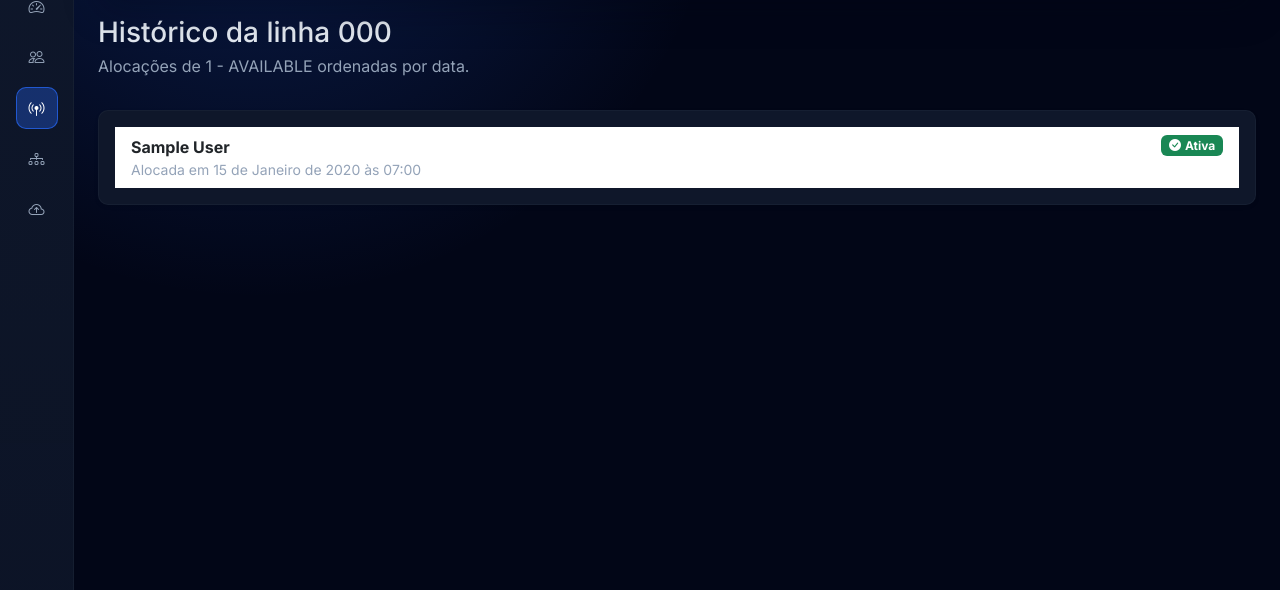
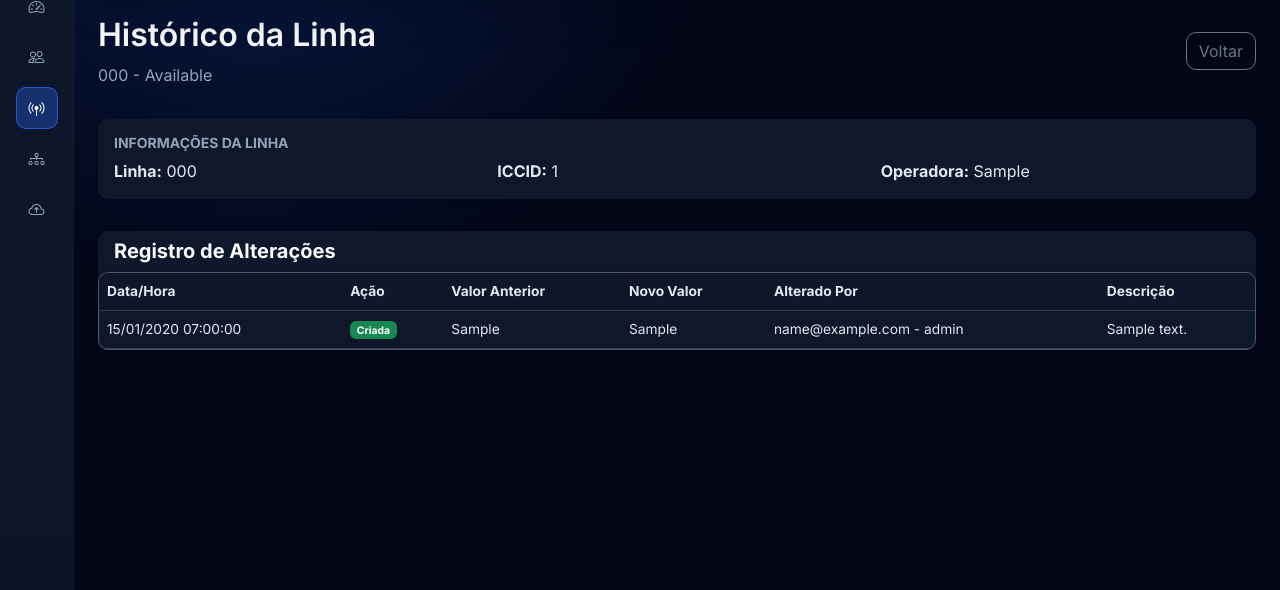
Before and after one commit to andresouza701/lineops, a Django app: page /telecom/phonelines/1/history/ in a window 1280 px wide. Shown: the part 94-684 px from the top of the page. Run offline with Django 5.2, Linux system fonts and the light colour scheme; a user stored in the database is signed in; tables that the repository leaves empty hold one stand-in row (values such as "Sample post").

Commit message:
feat: Implementar sistema de auditoria completo para PhoneLine
- Adicionar modelo PhoneLineHistory para rastrear todas alterações
- Criar signals automáticos para capturar mudanças (status, SIMCARD, employee, alocação, exclusão)
- Implementar PhoneLineHistoryView com acesso restrito a admins
- Atualizar template de histórico com tabela completa de alterações
- Adicionar botão 'Histórico' na interface de alocações (visível apenas para admins)
- Registrar signals no telecom/apps.py

```diff
--- a/telecom/apps.py
+++ b/telecom/apps.py
@@ -4,3 +4,6 @@ from django.apps import AppConfig
 class TelecomConfig(AppConfig):
     default_auto_field = "django.db.models.BigAutoField"
     name = "telecom"
+
+    def ready(self):
+        import telecom.signals  # noqa
--- a/telecom/models.py
+++ b/telecom/models.py
@@ -1,3 +1,4 @@
+from django.conf import settings
 from django.db import models
 
 
@@ -64,3 +65,57 @@ class PhoneLine(models.Model):
             models.Index(fields=["phone_number"]),
             models.Index(fields=["status", "is_deleted"]),
         ]
+
+
+class PhoneLineHistory(models.Model):
+    """Histórico de alterações nas linhas telefônicas"""
+
+    class ActionType(models.TextChoices):
+        CREATED = "CREATED", "Criada"
+        STATUS_CHANGED = "STATUS_CHANGED", "Status alterado"
+        SIMCARD_CHANGED = "SIMCARD_CHANGED", "SIM card alterado"
+        EMPLOYEE_CHANGED = "EMPLOYEE_CHANGED", "Usuário alterado"
+        DELETED = "DELETED", "Excluída"
+        ALLOCATED = "ALLOCATED", "Alocada"
+        RELEASED = "RELEASED", "Liberada"
+
+    phone_line = models.ForeignKey(
+        "PhoneLine",
+        on_delete=models.CASCADE,
+        related_name="history",
+        verbose_name="Linha",
+    )
+
+    action = models.CharField(
+        max_length=20, choices=ActionType.choices, verbose_name="Ação"
+    )
+
+    old_value = models.TextField(blank=True, null=True, verbose_name="Valor anterior")
+    new_value = models.TextField(blank=True, null=True, verbose_name="Novo valor")
+
+    changed_by = models.ForeignKey(
+        settings.AUTH_USER_MODEL,
+        on_delete=models.SET_NULL,
+        null=True,
+        blank=True,
+        verbose_name="Alterado por",
+    )
+
+    changed_at = models.DateTimeField(auto_now_add=True, verbose_name="Data/Hora")
+
+    description = models.TextField(blank=True, verbose_name="Descrição")
+
+    class Meta:
+        ordering = ["-changed_at"]
+        verbose_name = "Histórico de Linha"
+        verbose_name_plural = "Históricos de Linhas"
+        indexes = [
+            models.Index(fields=["phone_line", "-changed_at"]),
+            models.Index(fields=["-changed_at"]),
+        ]
+
+    def __str__(self):
+        return (
+            f"{self.phone_line.phone_number} - "
+            f"{self.get_action_display()} - {self.changed_at}"
+        )
--- a/telecom/views.py
+++ b/telecom/views.py
@@ -21,7 +21,7 @@ from core.mixins import RoleRequiredMixin, StandardPaginationMixin
 from users.models import SystemUser
 
 from .forms import PhoneLineForm
-from .models import PhoneLine, SIMcard
+from .models import PhoneLine, PhoneLineHistory, SIMcard
 
 
 class SIMCardFilterForm(forms.Form):
@@ -178,37 +178,22 @@ class PhoneLineHistoryView(RoleRequiredMixin, DetailView):
     model = PhoneLine
     template_name = "telecom/phoneline_history.html"
     context_object_name = "phone_line"
+    paginate_by = 50
 
     def get_queryset(self):
-        return PhoneLine.objects.filter(is_deleted=False).prefetch_related(
-            "allocations__employee", "allocations__allocated_by"
-        )
+        return PhoneLine.objects.filter(is_deleted=False).select_related("sim_card")
 
     def get_context_data(self, **kwargs):
         context = super().get_context_data(**kwargs)
 
-        allocations = (
-            LineAllocation.objects.filter(phone_line=context["phone_line"])
-            .select_related("employee", "allocated_by")
-            .order_by("-allocated_at")
+        # Consulta o histórico completo da linha
+        history = (
+            PhoneLineHistory.objects.filter(phone_line=context["phone_line"])
+            .select_related("changed_by")
+            .order_by("-changed_at")
         )
 
-        start_date = self.request.GET.get("start_date")
-        end_date = self.request.GET.get("end_date")
-
-        if start_date:
-            start_date_parsed = parse_date(start_date)
-            if start_date_parsed:
-                allocations = allocations.filter(
-                    allocated_at__date__gte=start_date_parsed
-                )
-        if end_date:
-            end_date_parsed = parse_date(end_date)
-            if end_date_parsed:
-                allocations = allocations.filter(
-                    allocated_at__date__lte=end_date_parsed
-                )
-        context["allocations"] = allocations
+        context["history"] = history
         return context
 
 
--- a/templates/telecom/overview.html
+++ b/templates/telecom/overview.html
@@ -64,6 +64,11 @@
                             </td>
                             <td class="text-end">
                                 <a href="{% url 'allocations:allocation_edit' allocation.pk %}" class="btn btn-outline-primary btn-sm">Editar</a>
+                                {% if request.user.role == 'ADMIN' %}
+                                    <a href="{% url 'telecom:phoneline_history' allocation.phone_line.pk %}" class="btn btn-outline-secondary btn-sm ms-1">
+                                        <i class="bi bi-clock-history"></i> Histórico
+                                    </a>
+                                {% endif %}
                             </td>
                         </tr>
                     {% empty %}
--- a/templates/telecom/phoneline_history.html
+++ b/templates/telecom/phoneline_history.html
@@ -1,43 +1,112 @@
 {% extends "base/base.html" %}
 
-{% block title %}Histórico da Linha Telefônica{% endblock %}
+{% block title %}Histórico da Linha {{ phone_line.phone_number }}{% endblock %}
 
 {% block content %}
-<div class="d-flex flex-column flex-md-row justify-content-between align-items-start gap-3 mb-3">
+<div class="d-flex justify-content-between align-items-center mb-3">
     <div>
-        <h1 class="h3 mb-1">Histórico da linha {{ phone_line.phone_number }}</h1>
-        <p class="text-muted mb-0">Alocações de {{ phone_line.sim_card }} ordenadas por data.</p>
+        <h2 class="fw-semibold">Histórico da Linha</h2>
+        <p class="text-muted mb-0">{{ phone_line.phone_number }} - {{ phone_line.get_status_display }}</p>
+    </div>
+    <a href="{% url 'telecom:overview' %}" class="btn btn-outline-secondary">Voltar</a>
+</div>
+
+<div class="card shadow-sm border-0 mb-3">
+    <div class="card-body">
+        <h6 class="text-uppercase text-muted small mb-2">Informações da Linha</h6>
+        <div class="row">
+            <div class="col-md-4">
+                <strong>Linha:</strong> {{ phone_line.phone_number }}
+            </div>
+            <div class="col-md-4">
+                <strong>ICCID:</strong> {{ phone_line.sim_card.iccid }}
+            </div>
+            <div class="col-md-4">
+                <strong>Operadora:</strong> {{ phone_line.sim_card.carrier }}
+            </div>
+        </div>
     </div>
 </div>
 
-<div class="card shadow-sm">
-    <div class="card-body">
-        <ul class="list-group list-group-flush">
-            {% for allocation in allocations %}
-                <li class="list-group-item d-flex justify-content-between align-items-start">
-                    <div>
-                        <strong>{{ allocation.employee.full_name }}</strong>
-                        <div class="text-muted small">
-                            Alocada em {{ allocation.allocated_at }}
-                            {% if not allocation.is_active %}
-                                · encerrada em {{ allocation.released_at|default:"-" }}
-                            {% endif %}
-                        </div>
-                    </div>
-                    <span class="badge {% if allocation.is_active %}bg-success{% else %}bg-secondary{% endif %}">
-                        {% if allocation.is_active %}
-                            <i class="bi bi-check-circle-fill me-1"></i>Ativa
-                        {% else %}
-                            <i class="bi bi-dash-circle me-1"></i>Encerrada
-                        {% endif %}
-                    </span>
+<div class="card shadow-sm border-0">
+    <div class="card-header bg-transparent">
+        <h5 class="mb-0">Registro de Alterações</h5>
+    </div>
+    <div class="card-body p-0">
+        {% if history %}
+            <div class="table-responsive">
+                <table class="table table-hover align-middle mb-0">
+                    <thead class="table-light">
+                        <tr>
+                            <th>Data/Hora</th>
+                            <th>Ação</th>
+                            <th>Valor Anterior</th>
+                            <th>Novo Valor</th>
+                            <th>Alterado Por</th>
+                            <th>Descrição</th>
+                        </tr>
+                    </thead>
+                    <tbody>
+                        {% for item in history %}
+                            <tr>
+                                <td class="text-nowrap">{{ item.changed_at|date:"d/m/Y H:i:s" }}</td>
+                                <td>
+                                    {% if item.action == 'CREATED' %}
+                                        <span class="badge bg-success">{{ item.get_action_display }}</span>
+                                    {% elif item.action == 'STATUS_CHANGED' %}
+                                        <span class="badge bg-info">{{ item.get_action_display }}</span>
+                                    {% elif item.action == 'SIMCARD_CHANGED' %}
+                                        <span class="badge bg-warning">{{ item.get_action_display }}</span>
+                                    {% elif item.action == 'EMPLOYEE_CHANGED' %}
+                                        <span class="badge bg-primary">{{ item.get_action_display }}</span>
+                                    {% elif item.action == 'DELETED' %}
+                                        <span class="badge bg-danger">{{ item.get_action_display }}</span>
+                                    {% elif item.action == 'ALLOCATED' %}
+                                        <span class="badge" style="background-color: #2563eb;">{{ item.get_action_display }}</span>
+                                    {% elif item.action == 'RELEASED' %}
+                                        <span class="badge bg-secondary">{{ item.get_action_display }}</span>
+                                    {% else %}
+                                        <span class="badge bg-light text-dark">{{ item.get_action_display }}</span>
+                                    {% endif %}
+                                </td>
+                                <td class="text-muted small">{{ item.old_value|default:"—" }}</td>
+                                <td class="small">{{ item.new_value|default:"—" }}</td>
+                                <td class="text-muted small">{{ item.changed_by|default:"Sistema" }}</td>
+                                <td class="small">{{ item.description }}</td>
+                            </tr>
+                        {% endfor %}
+                    </tbody>
+                </table>
+            </div>
+        {% else %}
+            <div class="text-center py-5 text-muted">
+                <p>Nenhum histórico registrado para esta linha.</p>
+            </div>
+        {% endif %}
+    </div>
+</div>
+
+{% if is_paginated %}
+    <nav class="mt-3" aria-label="Paginação do histórico">
+        <ul class="pagination justify-content-center mb-0">
+            {% if page_obj.has_previous %}
+                <li class="page-item">
+                    <a class="page-link" href="?page={{ page_obj.previous_page_number }}">Anterior</a>
                 </li>
-            {% empty %}
-                <li class="list-group-item text-muted">
-                    Nenhuma alocação registrada para esta linha.
+            {% endif %}
+
+            {% for num in page_obj.paginator.page_range %}
+                <li class="page-item {% if page_obj.number == num %}active{% endif %}">
+                    <a class="page-link" href="?page={{ num }}">{{ num }}</a>
                 </li>
             {% endfor %}
+
+            {% if page_obj.has_next %}
+                <li class="page-item">
+                    <a class="page-link" href="?page={{ page_obj.next_page_number }}">Próxima</a>
+                </li>
+            {% endif %}
         </ul>
-    </div>
-</div>
+    </nav>
+{% endif %}
 {% endblock %}
```
Also changed, not shown: telecom/history.py (added, +56 -0 lines), telecom/signals.py (added, +109 -0 lines), telecom/views_history.py (added, +30 -0 lines).
